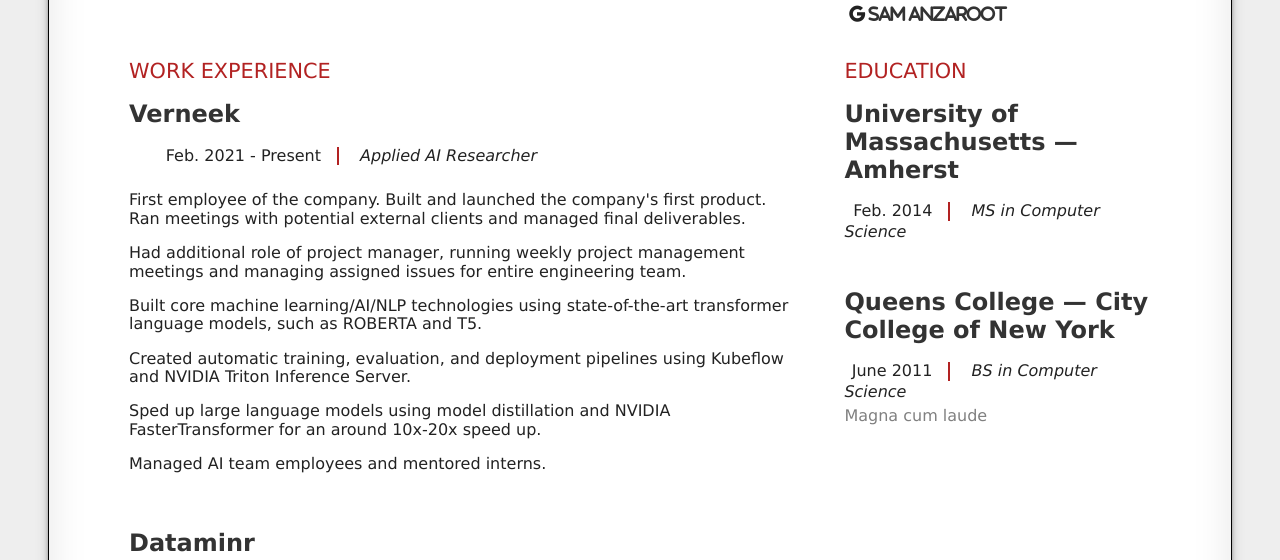
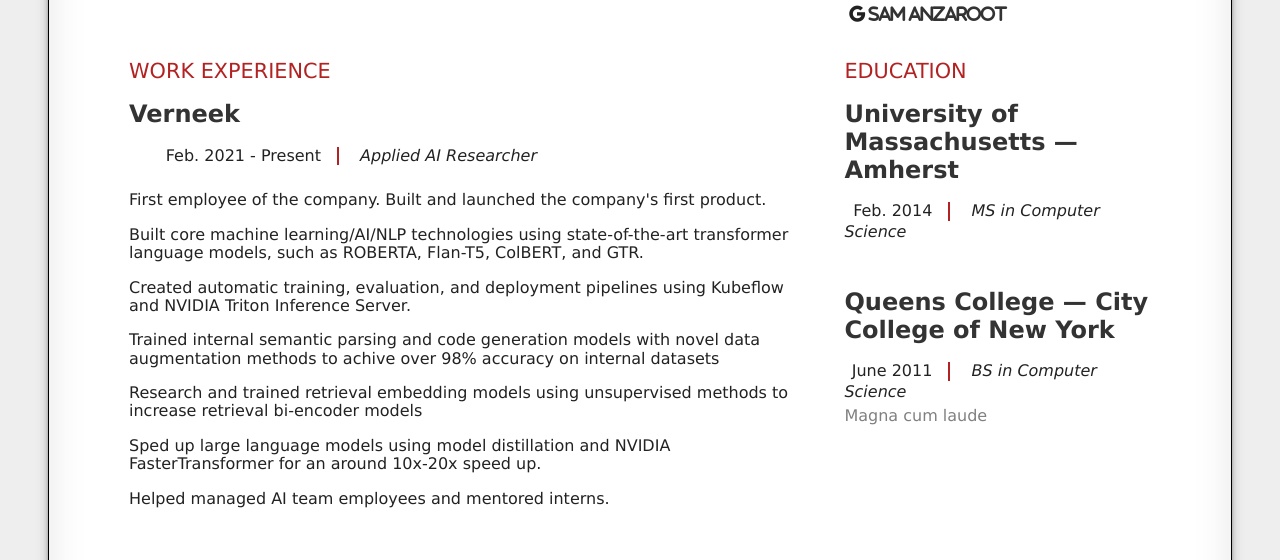
Before and after one commit to samanz/samanz.com, a website built with Parcel: page resume/index.html in a window 1280 px wide. Shown: the part 214-774 px from the top of the page. Built offline with nearby package versions, Linux system fonts and the light colour scheme.

Commit message:
Update index.html

```diff
--- a/resume/index.html
+++ b/resume/index.html
@@ -48,12 +48,13 @@
          </p>
          <h5>Accomplishments</h5>
          <ul>
-           <li>First employee of the company. Built and launched the company's first product. Ran meetings with potential external clients and managed final deliverables.</li>
-           <li>Had additional role of project manager, running weekly project management meetings and managing assigned issues for entire engineering team.</li>
-           <li>Built core machine learning/AI/NLP technologies using state-of-the-art transformer language models, such as ROBERTA and T5.</li>
+           <li>First employee of the company. Built and launched the company's first product.</li>
+           <li>Built core machine learning/AI/NLP technologies using state-of-the-art transformer language models, such as ROBERTA, Flan-T5, ColBERT, and GTR.</li>
            <li>Created automatic training, evaluation, and deployment pipelines using Kubeflow and NVIDIA Triton Inference Server.</li>
+           <li>Trained internal semantic parsing and code generation models with novel data augmentation methods to achive over 98% accuracy on internal datasets</li>
+           <li>Research and trained retrieval embedding models using unsupervised methods to increase retrieval bi-encoder models</li>
            <li>Sped up large language models using model distillation and NVIDIA FasterTransformer for an around 10x-20x speed up.</li>
-           <li>Managed AI team employees and mentored interns.</li>
+           <li>Helped managed AI team employees and mentored interns.</li>
          </ul>
 
       </div>
```
